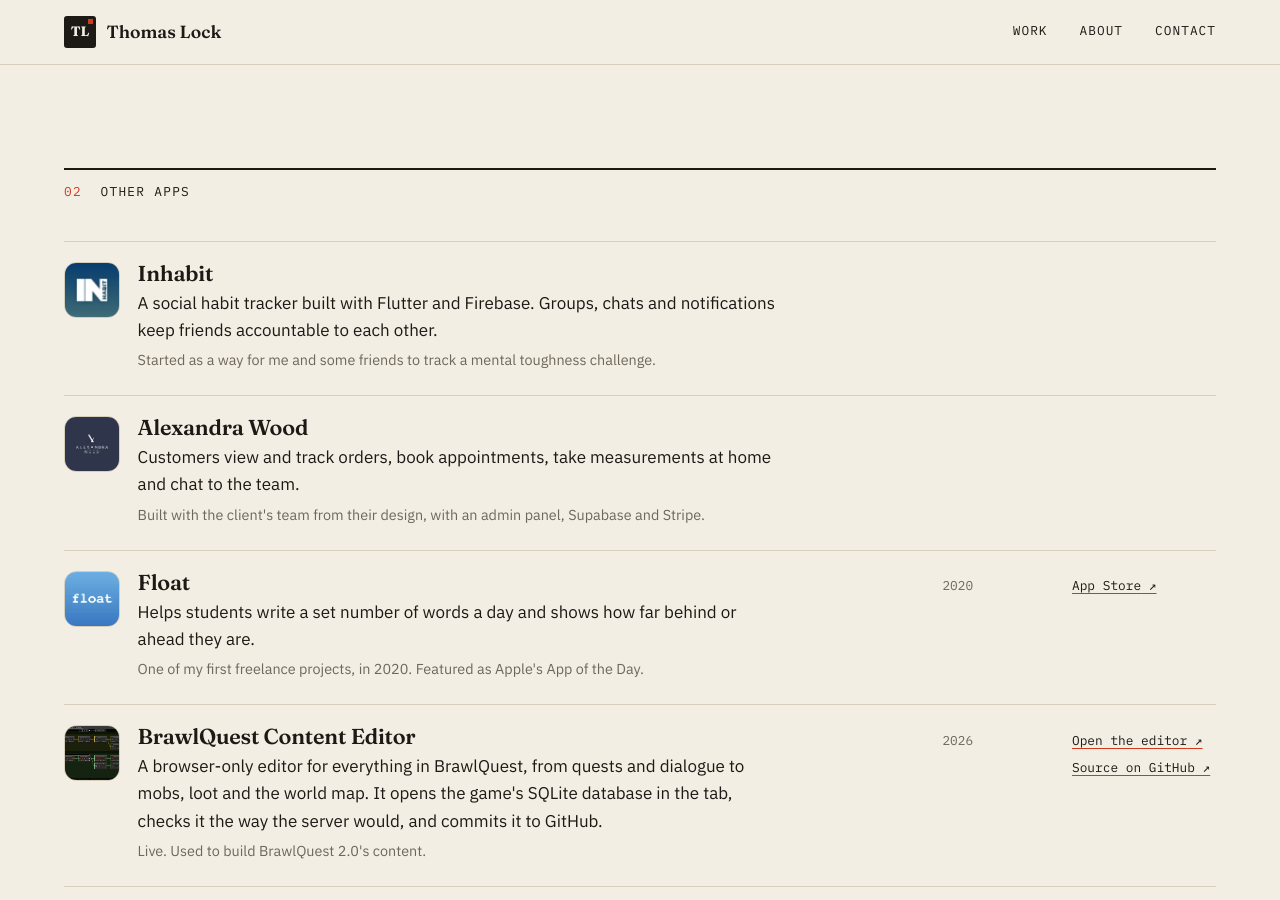
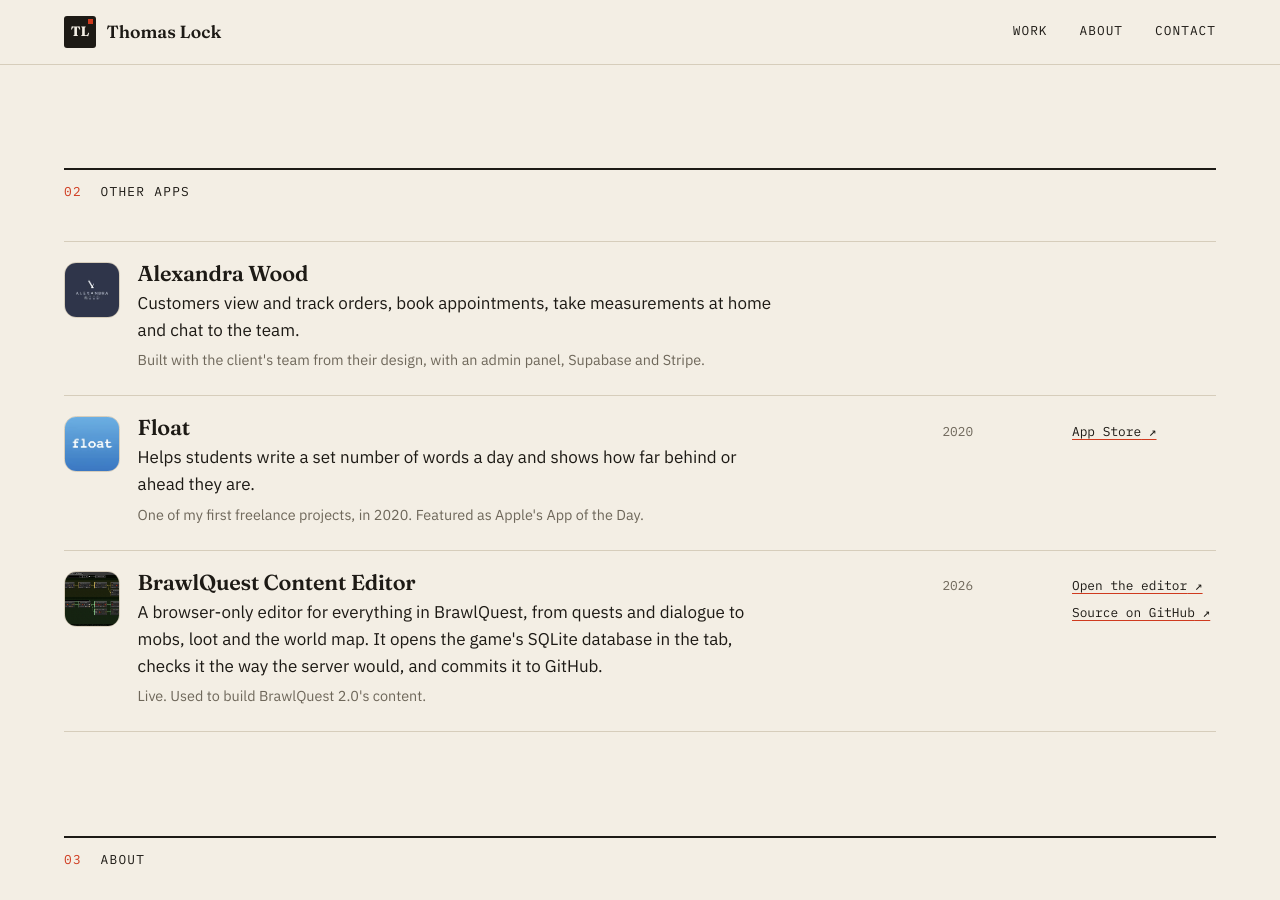
Before and after one commit to Pebsie/v2, a Jekyll site: the page built from index.html, in a window 1280 px wide and 900 px high, scrolled down 2703 px. Built offline with Jekyll 4.4.1, drawn with Linux system fonts in a browser that asks for light colours.

Commit message:
Publish the Inhabit case study on the v2 preview.
Store links stay hidden. baseurl /v2 and noindex are unchanged.

```diff
--- a/_data/projects.yml
+++ b/_data/projects.yml
@@ -4,17 +4,6 @@
 #
 # A link with hidden: true is kept here and is not rendered.
 # Paste a year into `year`. Leave it "" until you do. A year containing TODO is not shown.
-- name: Inhabit
-  icon: /img/apps/inhabit.webp
-  blurb: A social habit tracker built with Flutter and Firebase. Groups, chats and notifications keep friends accountable to each other.
-  note: Started as a way for me and some friends to track a mental toughness challenge.
-  year: ""
-  # [WRITE: year]
-  links:
-    - label: App Store
-      url: https://apps.apple.com/gb/app/inhabit-habit-tracker/id1629680396
-      hidden: true
-
 - name: Alexandra Wood
   icon: /img/apps/alexandrawood.webp
   blurb: Customers view and track orders, book appointments, take measurements at home and chat to the team.
--- a/_layouts/case-study.html
+++ b/_layouts/case-study.html
@@ -41,7 +41,9 @@ body_class: page-case
         {% if case_status != "" %}<div><dt>Status</dt><dd>{{ case_status }}</dd></div>{% endif %}
         {% if page.platforms and page.platforms.size > 0 %}<div><dt>Runs on</dt><dd>{{ page.platforms | join: ', ' }}</dd></div>{% endif %}
         {% if page.stack and page.stack.size > 0 %}<div><dt>Stack</dt><dd><ul class="chips">{% for s in page.stack %}<li>{{ s }}</li>{% endfor %}</ul></dd></div>{% endif %}
-        {% if page.links and page.links.size > 0 %}<div><dt>Links</dt><dd><ul class="plain">{% for l in page.links %}{% unless l.hidden %}{% assign lp = l.url | slice: 0, 6 %}<li><a href="{% if lp == '/work/' %}{{ l.url | relative_url }}{% else %}{{ l.url }}{% endif %}">{{ l.label }}</a></li>{% endunless %}{% endfor %}</ul></dd></div>{% endif %}
+        {% assign visible_links = 0 %}
+        {% for l in page.links %}{% unless l.hidden %}{% assign visible_links = visible_links | plus: 1 %}{% endunless %}{% endfor %}
+        {% if visible_links > 0 %}<div><dt>Links</dt><dd><ul class="plain">{% for l in page.links %}{% unless l.hidden %}{% assign lp = l.url | slice: 0, 6 %}<li><a href="{% if lp == '/work/' %}{{ l.url | relative_url }}{% else %}{{ l.url }}{% endif %}">{{ l.label }}</a></li>{% endunless %}{% endfor %}</ul></dd></div>{% endif %}
       </dl>
     </aside>
 
```
Also changed, not shown: _case_studies/inhabit.md (added, +55 -0 lines).
